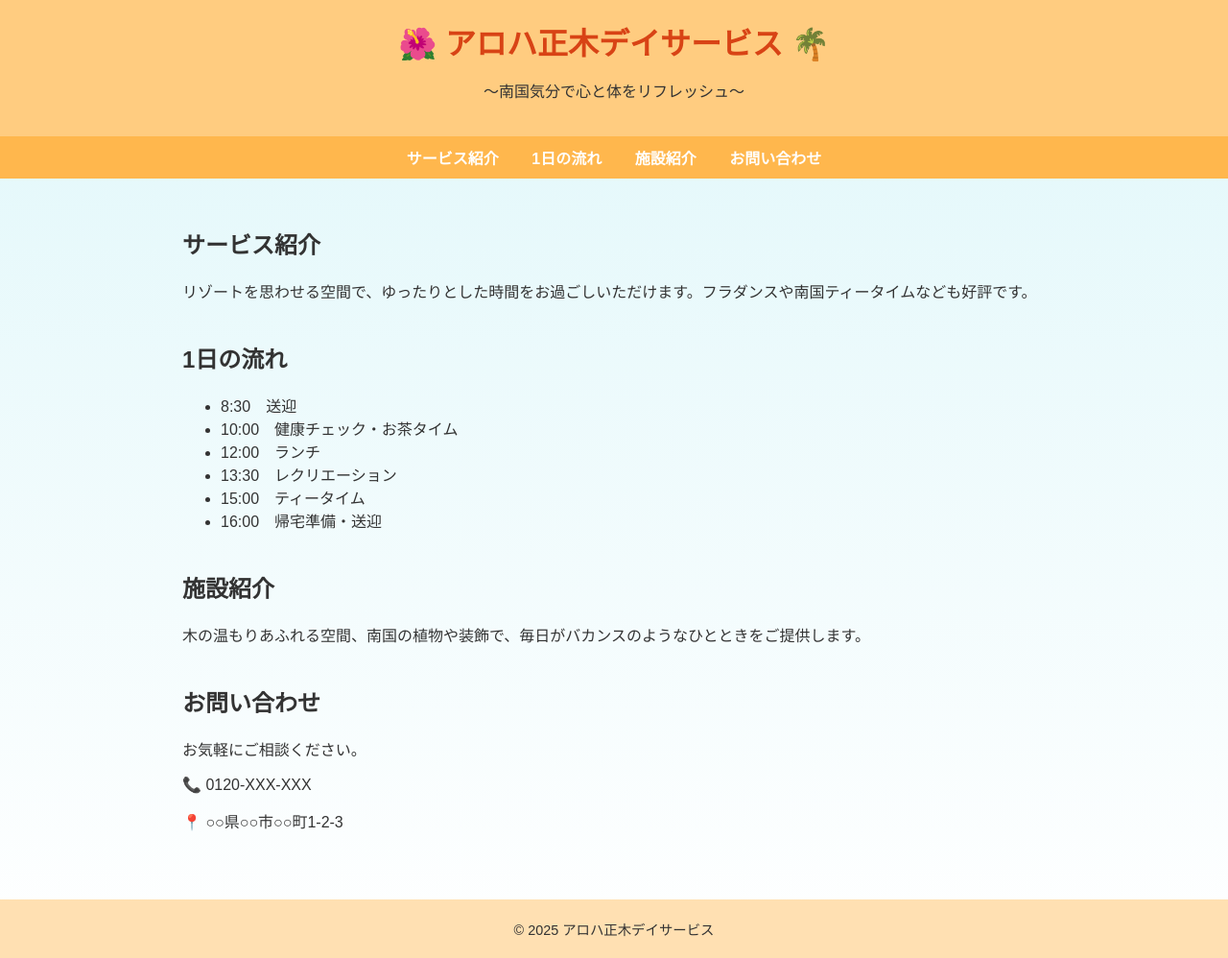
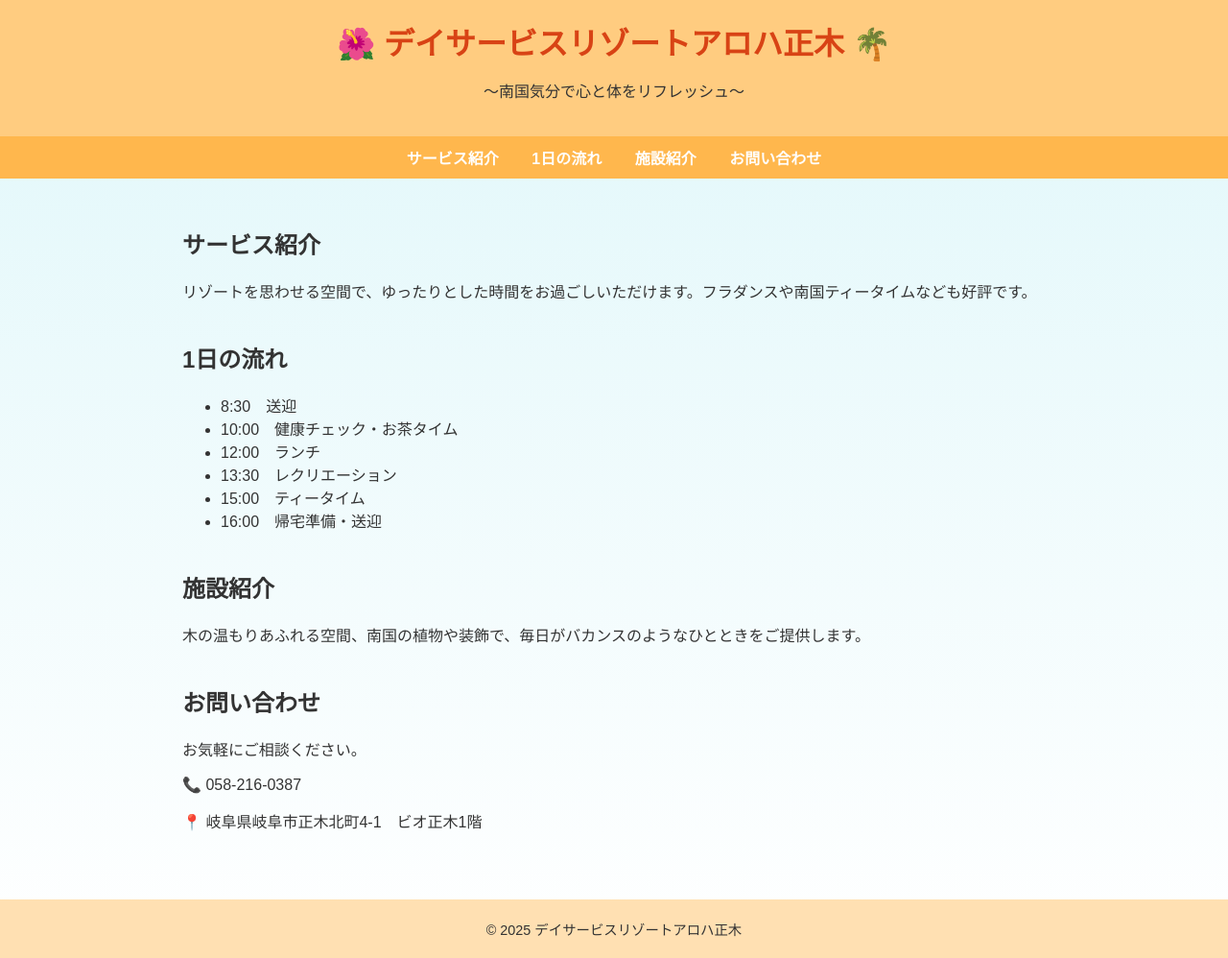
Before and after one commit to grit-aloha/Grit-aloha, a plain HTML site: page index.html in a window 1280 px wide. Shown: the whole page at 96% size. Drawn offline with Linux system fonts and the light colour scheme.

Commit message:
Update index.html

```diff
--- a/index.html
+++ b/index.html
@@ -3,7 +3,7 @@
 <head>
   <meta charset="UTF-8" />
   <meta name="viewport" content="width=device-width, initial-scale=1.0"/>
-  <title>アロハ正木デイサービス</title>
+  <title>デイサービスリゾートアロハ正木</title>
   <style>
     body {
       font-family: "Hiragino Kaku Gothic ProN", sans-serif;
@@ -51,7 +51,7 @@
 </head>
 <body>
   <header>
-    <h1>🌺 アロハ正木デイサービス 🌴</h1>
+    <h1>🌺 デイサービスリゾートアロハ正木 🌴</h1>
     <p>～南国気分で心と体をリフレッシュ～</p>
   </header>
   <nav>
@@ -83,12 +83,12 @@
     <section id="contact">
       <h2>お問い合わせ</h2>
       <p>お気軽にご相談ください。</p>
-      <p>📞 0120-XXX-XXX</p>
-      <p>📍 ○○県○○市○○町1-2-3</p>
+      <p>📞 058-216-0387</p>
+      <p>📍 岐阜県岐阜市正木北町4-1　ビオ正木1階</p>
     </section>
   </main>
   <footer>
-    &copy; 2025 アロハ正木デイサービス
+    &copy; 2025 デイサービスリゾートアロハ正木
   </footer>
 </body>
 </html>
```
